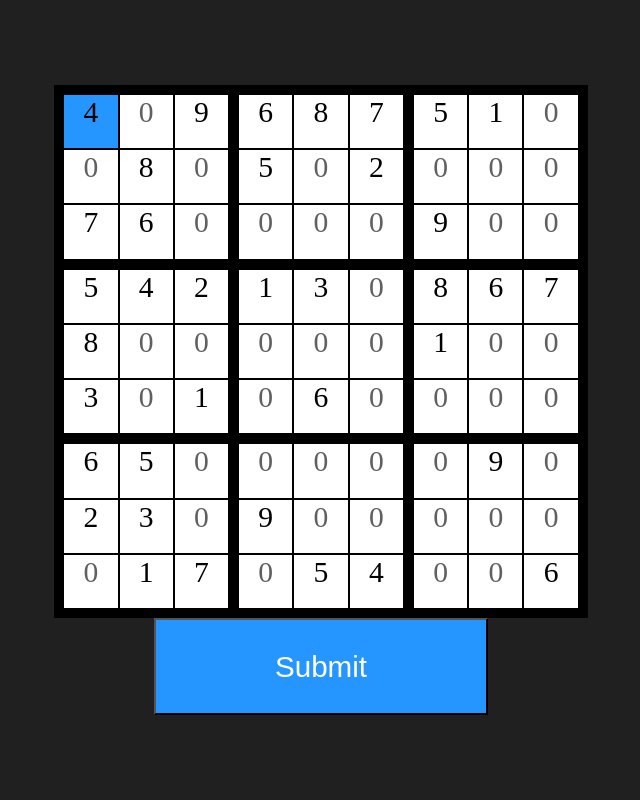
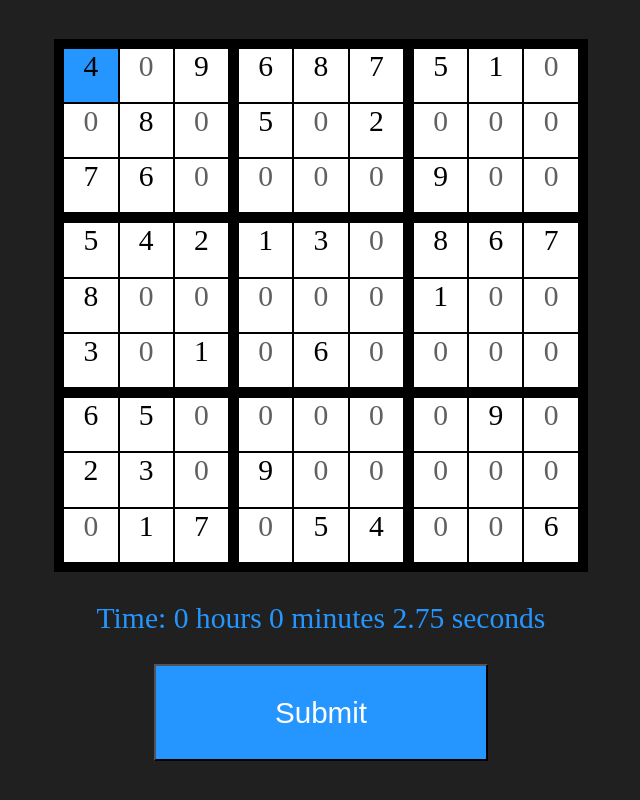
Before and after one commit to GABETROLL/react_sudoku, a React (Vite) app: page / in a window 1280 px wide. Both pictures are taken after a click on the button "Easy". Shown: the whole page, without its empty margins (319-959 px from the left). Built offline with nearby package versions, Linux system fonts and the light colour scheme.

Commit message:
Keep track of time in the game

```diff
--- a/src/Game.tsx
+++ b/src/Game.tsx
@@ -2,21 +2,22 @@ import Board, { CellInfo, Difficulty } from './board';
 import './Game.css';
 import { useEffect, useState } from 'react';
 import BoardComponent from './BoardComponent';
-
+import formatTime from './formatTime';
 
 export default function Game(
-  {difficulty, victory, updateStopwatch}
-  : {difficulty: Difficulty, victory: (array: CellInfo[][]) => void, updateStopwatch: (timeElapsed: number) => void}
+  {difficulty, victory}
+  : {difficulty: Difficulty, victory: (array: CellInfo[][], gameTimeMilliseconds: number) => void}
 ) {
   const [array, setArray]: [CellInfo[][], any] = useState(new Board(undefined, difficulty).array);
   const [selectedCell, setSelectedCell]: [[number, number], any] = useState([0, 0]);
   const [showingInvalidCells, setShowingInvalidCells]: [boolean, any] = useState(false);
+  const [gameTimeMilliseconds, setGameTimeMilliseconds]: [number, any] = useState(0);
 
   const board = new Board(array);
 
   function submitBoard() {
     if (board.playerWins()) {
-      victory(array);
+      victory(array, gameTimeMilliseconds);
     } else {
       setShowingInvalidCells(true);
     }
@@ -75,11 +76,13 @@ export default function Game(
 
   useEffect(
     () => {
+      const refreshTime = 250;
+
       const intervalId = setInterval(
         () => {
-          updateStopwatch(250);
+          setGameTimeMilliseconds(gameTimeMilliseconds + refreshTime);
         },
-        250,
+        refreshTime,
       );
 
       return () => clearInterval(intervalId);
@@ -93,6 +96,7 @@ export default function Game(
         selectedCell={selectedCell} setSelectedCell={setSelectedCell}
         showingInvalidCells={showingInvalidCells} setShowingInvalidCells={setShowingInvalidCells}
       />
+      <p>Time: {formatTime(gameTimeMilliseconds)}</p>
       <button onClick={submitBoard}>Submit</button>
     </div>
   );
--- a/src/Menu.tsx
+++ b/src/Menu.tsx
@@ -41,8 +41,7 @@ export default function Menu() {
   } else if (gameInfo.gameStage === GameStages.started) {
     return <Game
       difficulty={gameInfo.difficulty}
-      victory={(array) => setGameInfo({...gameInfo, gameStage: GameStages.won, array: array})}
-      updateStopwatch={(timeElapsed) => setGameInfo({...gameInfo, gameTimeMilliseconds: gameInfo.gameTimeMilliseconds + timeElapsed})}
+      victory={(array, gameTimeMilliseconds) => setGameInfo({...gameInfo, gameStage: GameStages.won, array, gameTimeMilliseconds})}
     />;
   } else {
     return <Victory array={gameInfo.array} time={gameInfo.gameTimeMilliseconds} playAgain={() => setGameInfo({...initialState, gameStage: GameStages.started, difficulty: gameInfo.difficulty})} goBackHome={() => setGameInfo(initialState)} />
--- a/src/Victory.tsx
+++ b/src/Victory.tsx
@@ -1,5 +1,6 @@
 import { CellInfo } from "./board";
 import BoardComponent from "./BoardComponent";
+import formatTime from "./formatTime";
 import "./victory.css";
 
 
@@ -7,30 +8,6 @@ export default function Victory(
   {array, time, playAgain, goBackHome}
   : {array: CellInfo[][], time: number, playAgain: () => void, goBackHome: () => void}
 ) {
-  function formatTime(time: number): string {
-    let result: string = "";
-
-    const millisecondsInASecond = 1000;
-    const millisecondsInAMinute = millisecondsInASecond * 60;
-    const millisecondsInAnHour = millisecondsInAMinute * 60;
-
-    const hours: number = Math.floor(time / millisecondsInAnHour);
-    time %= millisecondsInAnHour;
-
-    result = hours.toString().concat(" hours");
-
-    const minutes: number = Math.floor(time / millisecondsInAMinute);
-    time %= millisecondsInAMinute;
-
-    result = result.concat(" ", minutes.toString(), " minutes");
-
-    const seconds: number = time / millisecondsInASecond;
-
-    result = result.concat(" ", seconds.toString(), " seconds");
-
-    return result;
-  }
-
   const timeTextString: string = formatTime(time);
 
   return (
--- /dev/null
+++ b/src/formatTime.ts
@@ -0,0 +1,23 @@
+export default function formatTime(time: number): string {
+  let result: string = "";
+
+  const millisecondsInASecond = 1000;
+  const millisecondsInAMinute = millisecondsInASecond * 60;
+  const millisecondsInAnHour = millisecondsInAMinute * 60;
+
+  const hours: number = Math.floor(time / millisecondsInAnHour);
+  time %= millisecondsInAnHour;
+
+  result = hours.toString().concat(" hours");
+
+  const minutes: number = Math.floor(time / millisecondsInAMinute);
+  time %= millisecondsInAMinute;
+
+  result = result.concat(" ", minutes.toString(), " minutes");
+
+  const seconds: number = time / millisecondsInASecond;
+
+  result = result.concat(" ", seconds.toString(), " seconds");
+
+  return result;
+}
```
